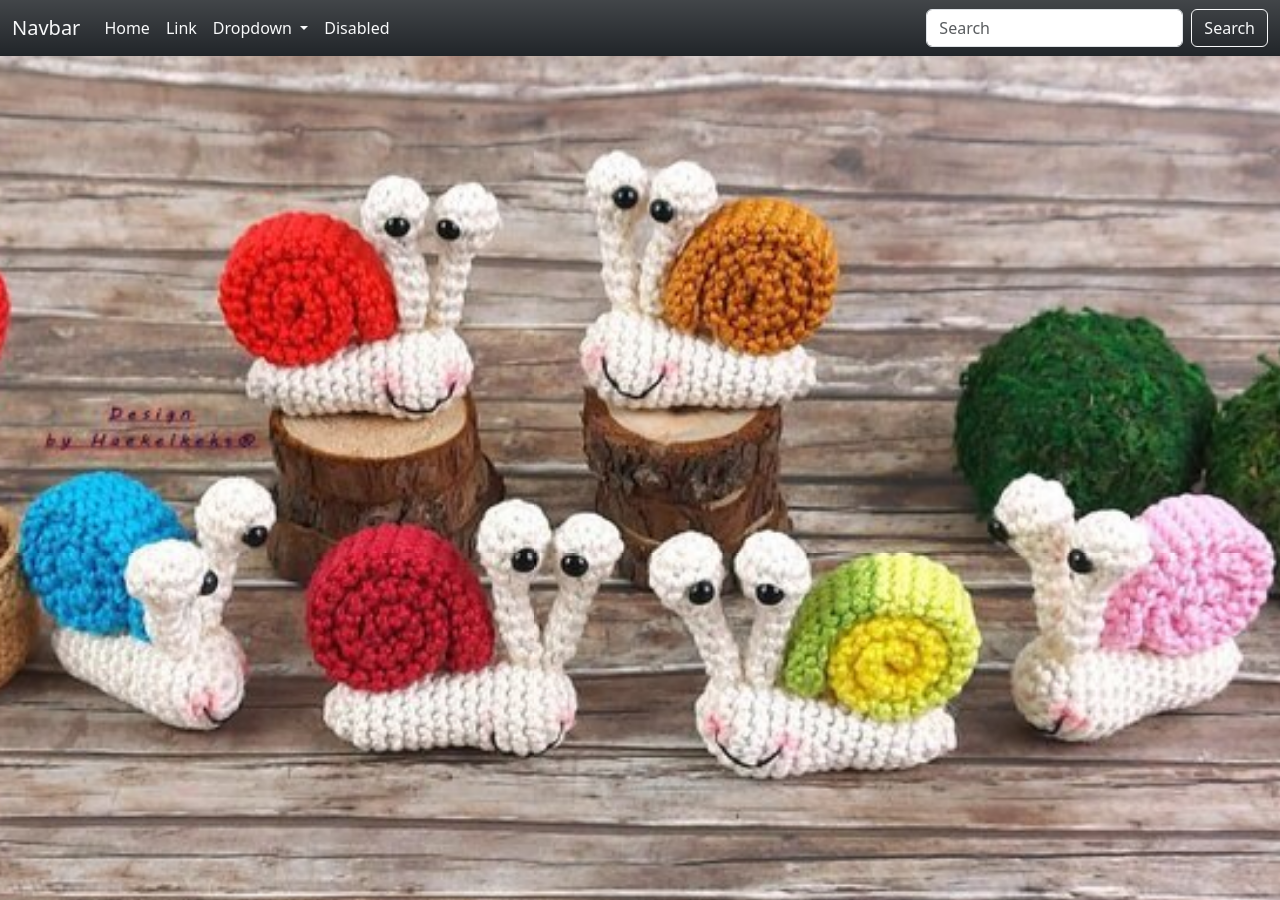
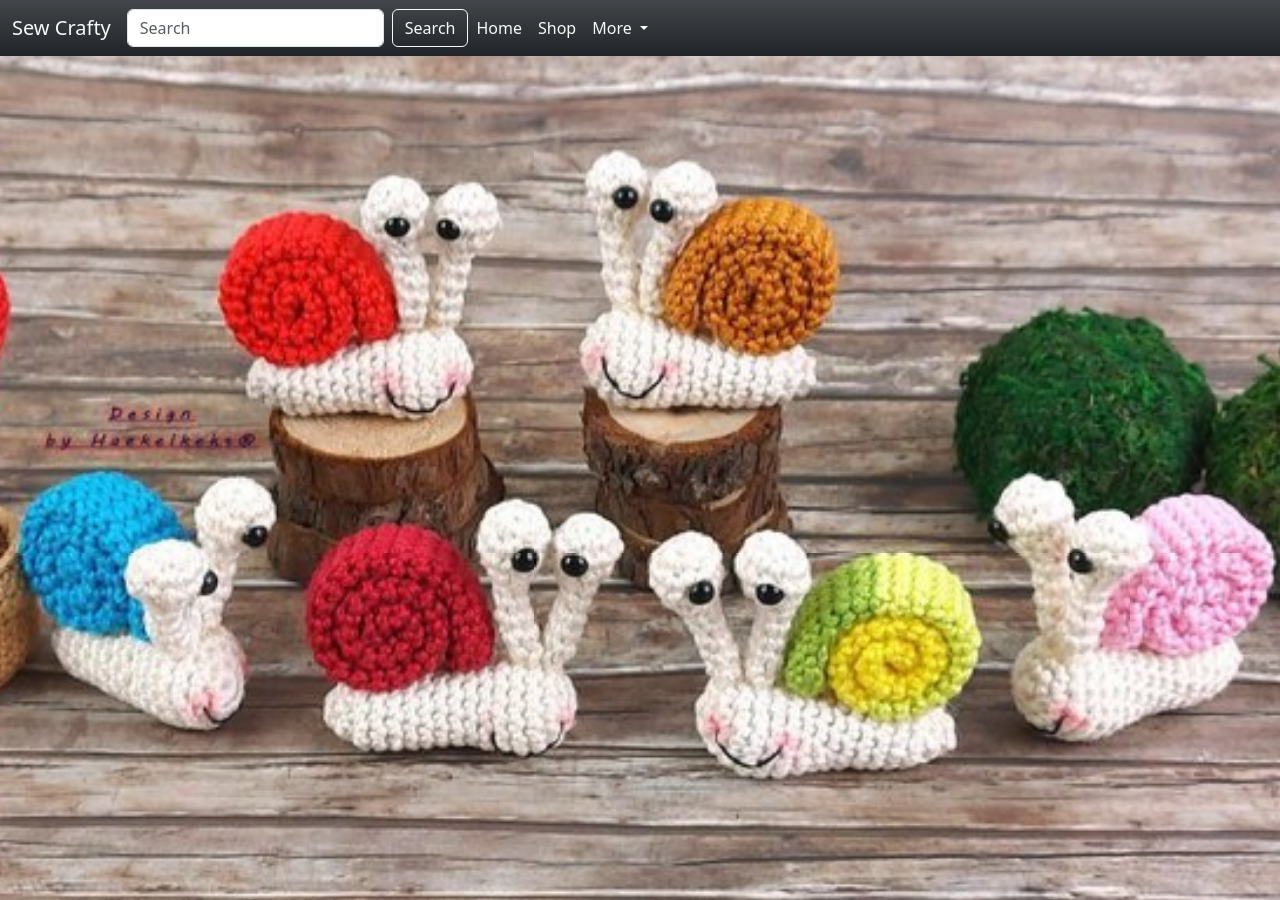
Before and after one commit to Cleg83/sew_crafty, a Django app: page / in a window 1280 px wide. Run offline with Django 5.2, Linux system fonts and the light colour scheme; some libraries are stand-ins or nearby versions.

Commit message:
Wire up shop app and play with navbar layout

```diff
--- a/home/templates/home/index.html
+++ b/home/templates/home/index.html
@@ -2,10 +2,7 @@
 {% load static %}
 
 {% block content %}
-<div class="container h-100">
-    <div class="row h-100">
-        <div class="col">
-        </div>
+    <div class="background-container">
+        <div class="background-image"></div>
     </div>
-</div>
 {% endblock %}
--- a/requirements.txt
+++ b/requirements.txt
@@ -2,6 +2,7 @@ asgiref==3.8.1
 Django==5.1.3
 django-allauth==65.2.0
 oauthlib==3.2.2
+pillow==11.0.0
 PyJWT==2.10.0
 requests-oauthlib==2.0.0
 sqlparse==0.5.2
--- a/sew_crafty/settings.py
+++ b/sew_crafty/settings.py
@@ -54,7 +54,9 @@ INSTALLED_APPS = [
     'allauth.socialaccount.providers.twitter',
     'allauth.socialaccount.providers.twitter_oauth2',
 
+    # Sew crafty apps
     'home',
+    'shop',
 
 ]
 
--- a/sew_crafty/urls.py
+++ b/sew_crafty/urls.py
@@ -23,4 +23,5 @@ urlpatterns = [
     path('admin/', admin.site.urls),
     path('accounts/', include('allauth.urls')),
     path('', include('home.urls')),
+    path('', include('shop.urls')),
 ] + static(settings.MEDIA_URL, document_root=settings.MEDIA_ROOT)
--- a/static/css/base.css
+++ b/static/css/base.css
@@ -39,3 +39,12 @@ body {
         transform: scale(1.1); /* Slightly expand the image */
     }
 }
+
+.dropdown-menu {
+    background-color: #000;
+}
+
+.dropdown-menu a:hover,
+.navbar-nav a:hover {
+    background-color: #484747;
+}
--- a/templates/base.html
+++ b/templates/base.html
@@ -22,7 +22,7 @@
 		{% endblock %}
 
 		{% block core_js %}
-			<script src="https://kit.fontawesome.com/6cbc018174.js" crossorigin="anonymous"></script>
+		<script src="https://kit.fontawesome.com/6cbc018174.js" crossorigin="anonymous"></script>
     	<script src="https://code.jquery.com/jquery-3.7.1.min.js" integrity="sha256-/JqT3SQfawRcv/BIHPThkBvs0OEvtFFmqPF/lYI/Cxo=" crossorigin="anonymous"></script>
     	<script src="https://cdn.jsdelivr.net/npm/@popperjs/core@2.11.8/dist/umd/popper.min.js" integrity="sha384-I7E8VVD/ismYTF4hNIPjVp/Zjvgyol6VFvRkX/vR+Vc4jQkC+hVqc2pM8ODewa9r" crossorigin="anonymous"></script>
     	<script src="https://cdn.jsdelivr.net/npm/bootstrap@5.3.3/dist/js/bootstrap.min.js" integrity="sha384-0pUGZvbkm6XF6gxjEnlmuGrJXVbNuzT9qBBavbLwCsOGabYfZo0T0to5eqruptLy" crossorigin="anonymous"></script>
@@ -38,45 +38,38 @@
 		<header>
 			<nav class="navbar navbar-expand-lg fixed-top bg-dark bg-gradient">
 				<div class="container-fluid">
-					<a class="navbar-brand text-light" href="#">Navbar</a>
+					<a class="navbar-brand text-light" href="{% url 'home' %}">Sew Crafty</a>
 					<button class="navbar-toggler" type="button" data-bs-toggle="collapse" data-bs-target="#navbarSupportedContent" aria-controls="navbarSupportedContent" aria-expanded="false" aria-label="Toggle navigation">
 						<span class="navbar-toggler-icon"></span>
 					</button>
+					<form class="d-flex" role="search">
+						<input class="form-control me-2" type="search" placeholder="Search" aria-label="Search">
+						<button class="btn btn-outline-light" type="submit">Search</button>
+					</form>
 					<div class="collapse navbar-collapse" id="navbarSupportedContent">
 						<ul class="navbar-nav me-auto mb-2 mb-lg-0">
 							<li class="nav-item">
-								<a class="nav-link active text-light" aria-current="page" href="#">Home</a>
+								<a class="nav-link active text-light" aria-current="page" href="{% url 'home' %}">Home</a>
 							</li>
 							<li class="nav-item">
-								<a class="nav-link text-light" href="#">Link</a>
+								<a class="nav-link text-light" href="#">Shop</a>
 							</li>
 							<li class="nav-item dropdown">
 								<a class="nav-link dropdown-toggle text-light" href="#" role="button" data-bs-toggle="dropdown" aria-expanded="false">
-									Dropdown
+									More
 								</a>
 								<ul class="dropdown-menu">
-									<li><a class="dropdown-item text-light" href="#">Action</a></li>
-									<li><a class="dropdown-item text-light" href="#">Another action</a></li>
+									<li><a class="dropdown-item text-light" href="#">Upcoming Events</a></li>
 									<li><hr class="dropdown-divider"></li>
-									<li><a class="dropdown-item text-light" href="#">Something else here</a></li>
+									<li><a class="dropdown-item text-light" href="#">About</a></li>
 								</ul>
 							</li>
-							<li class="nav-item">
-								<a class="nav-link disabled text-light" aria-disabled="true">Disabled</a>
-							</li>
 						</ul>
-						<form class="d-flex" role="search">
-							<input class="form-control me-2" type="search" placeholder="Search" aria-label="Search">
-							<button class="btn btn-outline-light" type="submit">Search</button>
-						</form>
+
 					</div>
 				</div>
 			</nav>
 		</header>
-
-		<div class="background-container">
-			<div class="background-image"></div>
-		</div>
 
 		{% block header %}
 		{% endblock %}
```
Also changed, not shown: 1 other file.
